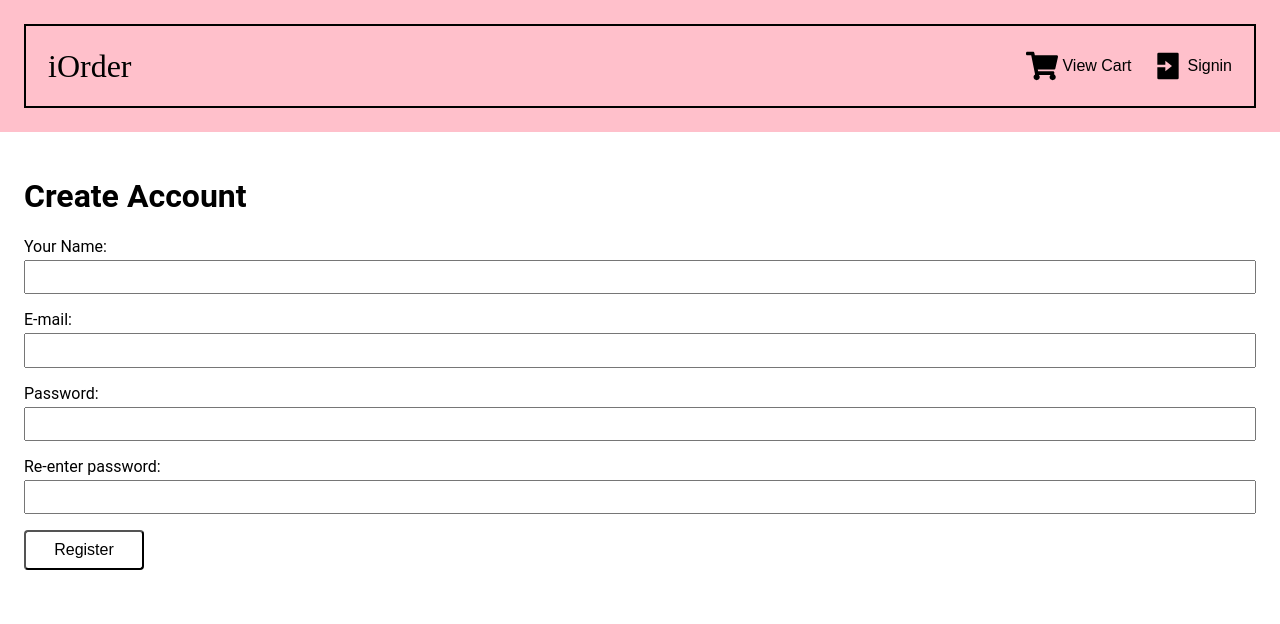
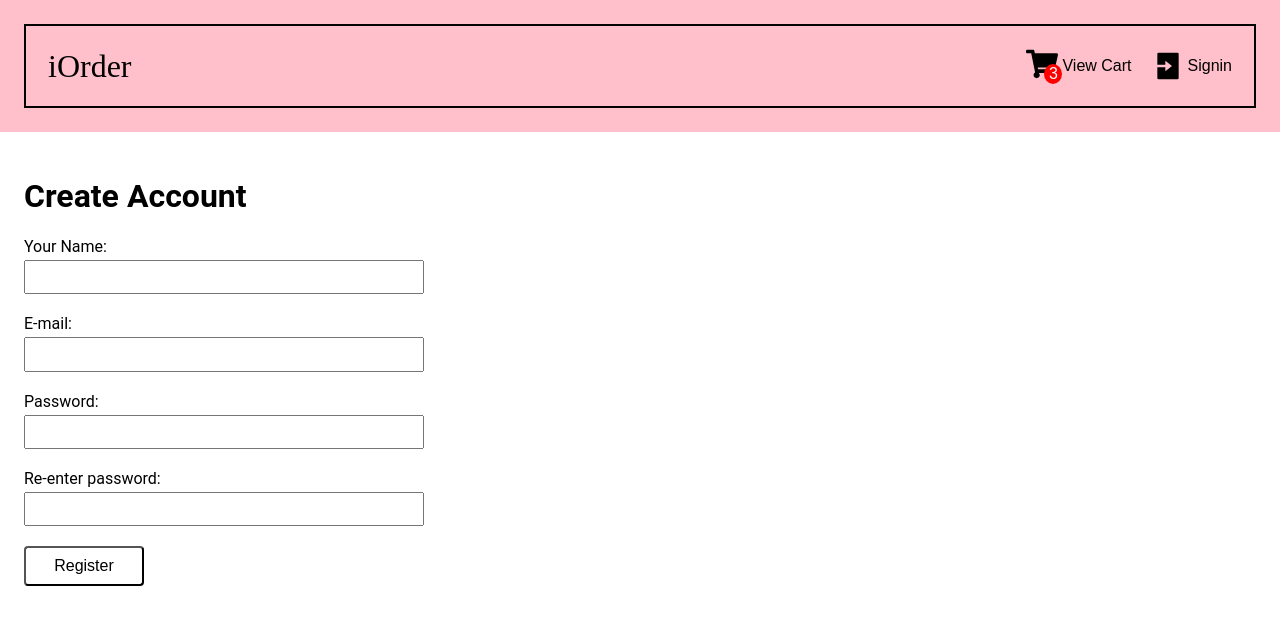
Before and after one commit to welingtonfidelis/ecommerce, a React (Create React App) app in the folder client/: page /register in a window 1280 px wide. Shown: the top 624 px of the page. Built offline with nearby package versions, Linux system fonts and the light colour scheme.

Commit message:
CLIENT - add input validation

```diff
--- /dev/null
+++ b/client/src/components/Atoms/Badge/Badge.jsx
@@ -0,0 +1,12 @@
+import * as Styled from "./Badge.styled.js"
+
+const Badge = (props) => {
+  return (
+    <Styled.Container>
+      {props.children}
+      <Styled.Value>{props.value}</Styled.Value>
+    </Styled.Container>
+  )
+}
+
+export default Badge
--- /dev/null
+++ b/client/src/components/Atoms/Badge/Badge.styled.js
@@ -0,0 +1,16 @@
+import styled from "styled-components";
+
+export const Container = styled.div`
+  position: relative;
+`;
+
+export const Value = styled.span`
+  position: absolute;
+  bottom: 0;
+  right: -4px;
+  background-color: red;
+  color: white;
+  width: 1rem;
+  padding: 1px;
+  border-radius: 50%;
+`;
--- a/client/src/components/Atoms/Form/Form.styled.js
+++ b/client/src/components/Atoms/Form/Form.styled.js
@@ -2,6 +2,6 @@ import styled from "styled-components";
 
 export const Form = styled.form`
   display: flex;
-  flex-direction: ${props => props.direction || "row"};
-  gap: 1rem;
-`
+  flex-direction: ${(props) => props.direction || "row"};
+  gap: 0.25rem;
+`;
--- a/client/src/components/Atoms/TextInput/TextInput.jsx
+++ b/client/src/components/Atoms/TextInput/TextInput.jsx
@@ -1,10 +1,17 @@
 import * as Styled from "./TextInput.styled"
 
 const TextInput = (props) => {
+  const { error, label, required } = props
   return (
     <Styled.Container>
-      <Styled.Label>{props.label}:&nbsp;</Styled.Label>
+      <Styled.Label error={error}>
+        {label}:&nbsp;
+        {required && <Styled.Red>*</Styled.Red>}
+      </Styled.Label>
       <Styled.Input {...props} />
+      <Styled.ErrorContainer>
+        {error && <Styled.Red>Campo obrigatório</Styled.Red>}
+      </Styled.ErrorContainer>
     </Styled.Container>
   )
 }
--- a/client/src/components/Atoms/TextInput/TextInput.styled.js
+++ b/client/src/components/Atoms/TextInput/TextInput.styled.js
@@ -3,16 +3,30 @@ import styled from "styled-components";
 export const Container = styled.div`
   display: flex;
   flex-direction: column;
+  max-width: 400px;
 `;
 
 export const Label = styled.label`
   min-width: 140px;
   margin-bottom: 0.25rem;
+  color: ${(props) => props.error && "red"};
 `;
 
 export const Input = styled.input`
   min-width: 260px;
   resize: none;
   font-size: 1rem;
-  /* line-height: ${(props) => props.as === "textarea" && 1}; */
+  border: ${(props) => props.error && "2px solid red"};
 `;
+
+export const Red = styled.span`
+  color: red;
+`;
+
+export const ErrorContainer = styled.div`
+  display: flex;
+  height: 1rem;
+  align-items: flex-end;
+  margin-left: auto;
+  font-size: 0.85rem;
+`;
--- a/client/src/components/Molecules/navbar/Navbar.jsx
+++ b/client/src/components/Molecules/navbar/Navbar.jsx
@@ -2,6 +2,7 @@ import { useNavigate } from "react-router-dom";
 import { RiFileListFill, RiLogoutBoxFill, RiLoginBoxFill } from "react-icons/ri"
 import { FaBook, FaShoppingCart } from "react-icons/fa"
 
+import Badge from "../../Atoms/Badge/Badge";
 import Button from "../../Atoms/Button/Button"
 import Logo from "../../Atoms/Logo/Logo"
 import { useAuth } from '../../../store/auth-context';
@@ -16,7 +17,7 @@ const Navbar = () => {
     if(user?.is_admin) {
       return <Button variant="text" onClick={() => navigate('/products')}><FaBook /> Register Products</Button>
     }
-    return <Button variant="text" onClick={() => navigate('/cart')}><FaShoppingCart /> View Cart</Button>
+    return <Button variant="text" onClick={() => navigate('/cart')}><Badge value={3}><FaShoppingCart /></Badge> View Cart</Button>
   }
 
   function renderButtonsByLoggingStatus() {
--- a/client/src/pages/Login/Login.jsx
+++ b/client/src/pages/Login/Login.jsx
@@ -8,10 +8,39 @@ import { useAuth } from '../../store/auth-context';
 const Login = () => {
   const [email, setEmail] = useState("")
   const [password, setPassword] = useState("")
+  const [error, setError] = useState({email: false, password: false})
   const { onLogin } = useAuth();
+
+  const checkForErrors = () => {
+    let errorPayload = {};
+    Object.assign(errorPayload, error);
+
+    if(email.length === 0) {
+      errorPayload.email = true
+    }
+    if(password.length === 0) {
+      errorPayload.password = true
+    }
+
+    setError(errorPayload)
+
+    if(Object.values(errorPayload).some(item => item)) {
+      return true
+    }
+
+    return false
+  }
+
+  const clearErrorField = (field) => {
+    setError(prevState => { return {...prevState, [field]: null}})
+  }
 
   const onSubmit = async (event) => {
     event.preventDefault()
+
+    if(checkForErrors()) {
+      return
+    }
 
     try {
       await onLogin({
@@ -30,17 +59,20 @@ const Login = () => {
       <Form onSubmit={onSubmit} direction="column">
         <TextInput
           label="E-mail"
+          error={error.email}
           value={email}
           type="email"
           onChange={(e) => setEmail(e.target.value)}
-          required
+          onFocus={() => clearErrorField("email")}
+
         />
         <TextInput
           label="Senha"
+          error={error.password}
           value={password}
           type="password"
           onChange={(e) => setPassword(e.target.value)}
-          required
+          onFocus={() => clearErrorField("password")}
         />
         <Button type="submit">Acessar</Button>
       </Form>
--- a/client/src/pages/Products/Products.jsx
+++ b/client/src/pages/Products/Products.jsx
@@ -13,10 +13,42 @@ const Products = () => {
   const [image, setImage] = useState("")
   const [price, setPrice] = useState("")
   const [description, setDescription] = useState("")
+  const [error, setError] = useState({name: false, image: false, price: false, description: false})
   const [products, setProducts] = useState([])
+
+  const checkForErrors = () => {
+    let errorPayload = {};
+    Object.assign(errorPayload, error);
+
+    if(name.length === 0) {
+      errorPayload.name = true
+    }
+    if(price.length === 0) {
+      errorPayload.price = true
+    }
+    if(description.length === 0) {
+      errorPayload.description = true
+    }
+
+    setError(errorPayload)
+
+    if(Object.values(errorPayload).some(item => item)) {
+      return true
+    }
+
+    return false
+  }
+
+  const clearErrorField = (field) => {
+    setError(prevState => { return {...prevState, [field]: null}})
+  }
 
   const onSubmit = async (event) => {
     event.preventDefault();
+
+    if(checkForErrors()) {
+      return
+    }
 
     try {
       const { data } = await api.post("/products", {
@@ -62,30 +94,33 @@ const Products = () => {
           <Form onSubmit={onSubmit} direction="column">
             <TextInput
               label="Product's name"
+              error={error.name}
               value={name}
               onChange={(e) => setName(e.target.value)}
-              required
+              onFocus={() => clearErrorField("name")}
             />
             <TextInput
               label="Image URL"
+              error={error.image}
               value={image}
               onChange={(e) => setImage(e.target.value)}
-              required
             />
             <TextInput
               label="Price"
+              error={error.price}
               type="number"
               value={price}
               onChange={(e) => setPrice(e.target.value)}
-              required
+              onFocus={() => clearErrorField("price")}
             />
             <TextInput
               as="textarea"
               rows={4}
               label="Description"
+              error={error.description}
               value={description}
               onChange={(e) => setDescription(e.target.value)}
-              required
+              onFocus={() => clearErrorField("description")}
             />
             <Button variant="contained" type="submit">Register</Button>
           </Form>
--- a/client/src/pages/Register/Register.jsx
+++ b/client/src/pages/Register/Register.jsx
@@ -13,10 +13,45 @@ const Register = () => {
   const [email, setEmail] = useState("")
   const [password, setPassword] = useState("")
   const [passwordCheck, setPasswordCheck] = useState("")
+  const [error, setError] = useState({name: false, email: false, password: false, passwordCheck: false})
   const navigate = useNavigate();
+
+  const checkForErrors = () => {
+    let errorPayload = {};
+    Object.assign(errorPayload, error);
+
+    if(name.length === 0) {
+      errorPayload.name = true
+    }
+    if(email.length === 0) {
+      errorPayload.email = true
+    }
+    if(password.length === 0) {
+      errorPayload.password = true
+    }
+    if(passwordCheck.length === 0) {
+      errorPayload.passwordCheck = true
+    }
+
+    setError(errorPayload)
+
+    if(Object.values(errorPayload).some(item => item)) {
+      return true
+    }
+
+    return false
+  }
+
+  const clearErrorField = (field) => {
+    setError(prevState => { return {...prevState, [field]: null}})
+  }
 
   const onSubmit = async (event) => {
     event.preventDefault()
+
+    if(checkForErrors()) {
+      return
+    }
 
     if (password !== passwordCheck) {
       toast.error('Passwords must match.', {
@@ -52,30 +87,33 @@ const Register = () => {
       <Form onSubmit={onSubmit} direction="column">
         <TextInput
           label="Your Name"
+          error={error.name}
           value={name}
           onChange={(e) => setName(e.target.value)}
-          required
+          onFocus={() => clearErrorField("name")}
         />
         <TextInput
           label="E-mail"
+          error={error.email}
           value={email}
-          type="email"
           onChange={(e) => setEmail(e.target.value)}
-          required
+          onFocus={() => clearErrorField("email")}
         />
         <TextInput
           label="Password"
+          error={error.password}
           value={password}
           type="password"
           onChange={(e) => setPassword(e.target.value)}
-          required
+          onFocus={() => clearErrorField("password")}
         />
         <TextInput
           label="Re-enter password"
+          error={error.passwordCheck}
           value={passwordCheck}
           type="password"
           onChange={(e) => setPasswordCheck(e.target.value)}
-          required
+          onFocus={() => clearErrorField("passwordCheck")}
         />
         <Button type="submit">Register</Button>
       </Form>
```
Also changed, not shown: 1 other file (tests, documents, lock files or other folders).
